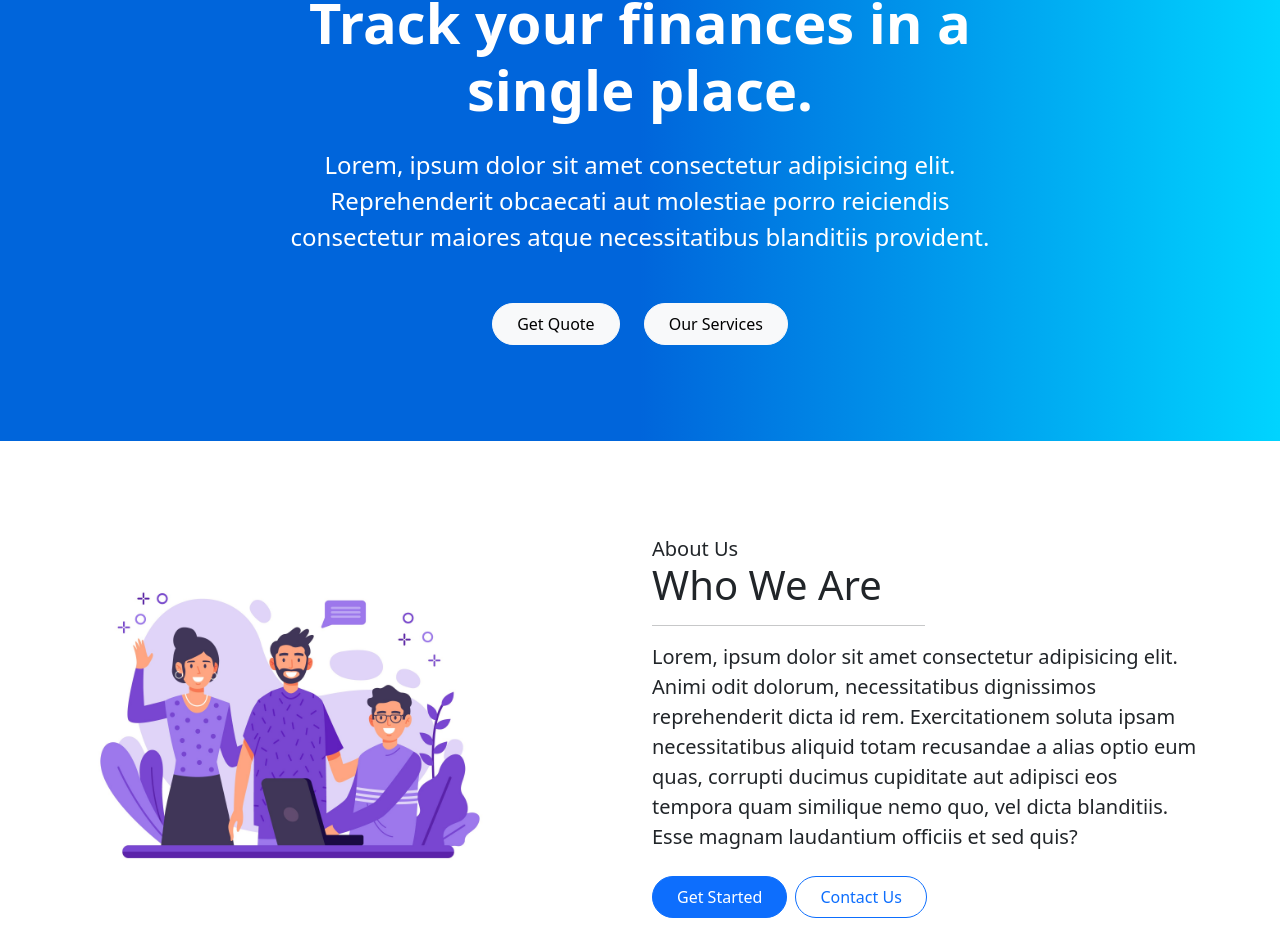
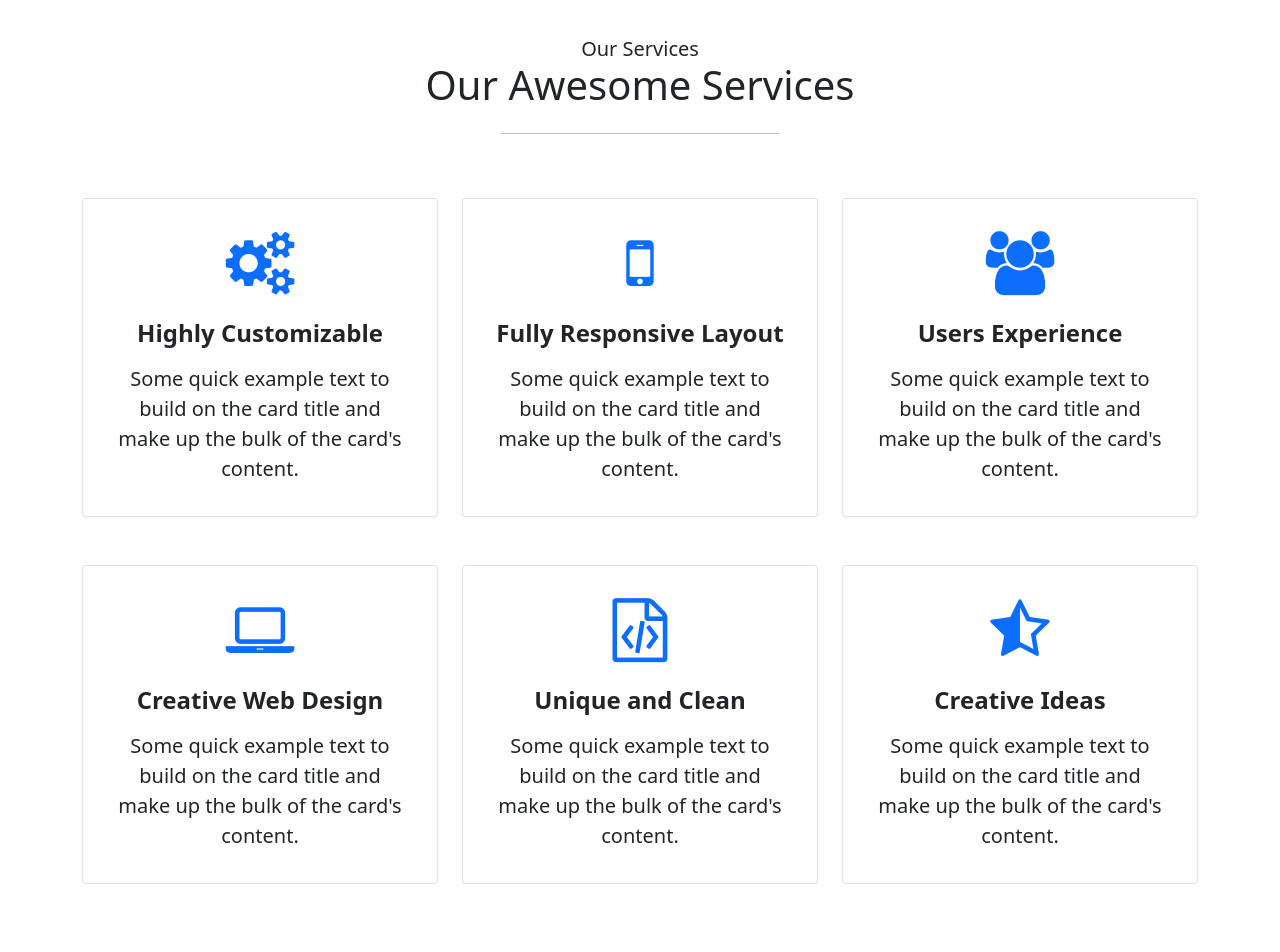
Before and after one commit to mrinnnmoy/FinTrack, a React (Create React App) app in the folder client/: page /service in a window 1280 px wide. Shown: the part 121-1073 px from the top of the page. Built offline with nearby package versions, Linux system fonts and the light colour scheme; the HTML template or start-up script is replaced by a standard one.

Commit message:
build client-services-component

```diff
--- a/client/src/App.js
+++ b/client/src/App.js
@@ -1,15 +1,28 @@
 import './App.css';
+import Navbar from './components/Navbar';
 import Home from './components/Home';
-import Navbar from './components/Navbar';
 import About from './components/About';
+import Services from './components/Services';
+// import Contact from './components/Contact';
+// import Footer from './components/Footer';
+import {Route, Switch} from 'react-router';
+// import Login from './components/Login';
+// import Register from './components/Register';
+// import Dashboard from './components/Dashboard';
+// import Logout from './components/Logout';
+// import Protectedroute from './ProtectedRoute';
+// import { useEffect, useState } from 'react';
 
 function App() {
 
   return (
     <>
-     <Navbar />
-     <Home />
-     <About />
+    <Navbar />
+    <Switch>
+      <Route exact path="/" component={Home} />
+      <Route exact path="/about" component={About} />
+      <Route exact path="/service" component={Services} />
+    </Switch>
     </>
   );
 }
--- a/client/src/components/Home.jsx
+++ b/client/src/components/Home.jsx
@@ -1,5 +1,7 @@
 import React from 'react';
 import { NavLink } from 'react-router-dom';
+import About from './About';
+import Services from './Services';
 
 const Home = () => {
     return (
@@ -20,6 +22,9 @@ const Home = () => {
                     </div>
                 </div>
             </section>
+            <About />
+            <Services />
+
         </div>
     )
 };
--- /dev/null
+++ b/client/src/components/Services.jsx
@@ -0,0 +1,99 @@
+import React from 'react';
+
+const Services = () => {
+    return (
+        <div>
+            <section id="service">
+                <div className="container my-5 py-5">
+                    <div className="row">
+                        <div className="col-12">
+                            <h3 className="fs-5 text-center mb-0">Our Services</h3>
+                            <h1 className="display-6 text-center mb-4">
+                                Our <b>Awesome</b> Services
+                            </h1>
+                            <hr className="w-25 mx-auto" />
+                        </div>
+                    </div>
+                    <div className="row mt-5">
+                        <div className="col-md-4">
+                            <div className="card p-3 ">
+                                <div className="card-body text-center">
+                                    <i className="fa fa-cogs fa-4x mb-4 text-primary"></i>
+                                    <h5 className="card-title mb-3 fs-4 fw-bold">Highly Customizable</h5>
+                                    <p className="card-text lead">
+                                        Some quick example text to build on the card title and make
+                                        up the bulk of the card's content.
+                                    </p>
+                                </div>
+                            </div>
+                        </div>
+                        <div className="col-md-4">
+                            <div className="card p-3 ">
+                                <div className="card-body text-center">
+                                    <i className="fa fa-mobile fa-4x mb-4 text-primary"></i>
+                                    <h5 className="card-title mb-3 fs-4 fw-bold">Fully Responsive Layout</h5>
+                                    <p className="card-text lead">
+                                        Some quick example text to build on the card title and make
+                                        up the bulk of the card's content.
+                                    </p>
+                                </div>
+                            </div>
+                        </div>
+                        <div className="col-md-4">
+                            <div className="card p-3 ">
+                                <div className="card-body text-center">
+                                    <i className="fa fa-users fa-4x mb-4 text-primary"></i>
+                                    <h5 className="card-title mb-3 fs-4 fw-bold">Users Experience</h5>
+                                    <p className="card-text lead">
+                                        Some quick example text to build on the card title and make
+                                        up the bulk of the card's content.
+                                    </p>
+                                </div>
+                            </div>
+                        </div>
+                    </div>
+                    <div className="row mt-5">
+                        <div className="col-md-4">
+                            <div className="card p-3 ">
+                                <div className="card-body text-center">
+                                    <i className="fa fa-laptop fa-4x mb-4 text-primary"></i>
+                                    <h5 className="card-title mb-3 fs-4 fw-bold">Creative Web Design</h5>
+                                    <p className="card-text lead">
+                                        Some quick example text to build on the card title and make
+                                        up the bulk of the card's content.
+                                    </p>
+                                </div>
+                            </div>
+                        </div>
+                        <div className="col-md-4">
+                            <div className="card p-3 ">
+                                <div className="card-body text-center">
+                                    <i className="fa fa-file-code-o fa-4x mb-4 text-primary"></i>
+                                    <h5 className="card-title mb-3 fs-4 fw-bold">Unique and Clean</h5>
+                                    <p className="card-text lead">
+                                        Some quick example text to build on the card title and make
+                                        up the bulk of the card's content.
+                                    </p>
+                                </div>
+                            </div>
+                        </div>
+                        <div className="col-md-4">
+                            <div className="card p-3 ">
+                                <div className="card-body text-center">
+                                    <i className="fa fa-star-half-o fa-4x mb-4 text-primary"></i>
+                                    <h5 className="card-title mb-3 fs-4 fw-bold">Creative Ideas</h5>
+                                    <p className="card-text lead">
+                                        Some quick example text to build on the card title and make
+                                        up the bulk of the card's content.
+                                    </p>
+                                </div>
+                            </div>
+                        </div>
+                    </div>
+                </div>
+            </section>
+        </div>
+    )
+};
+
+export default Services;
```
